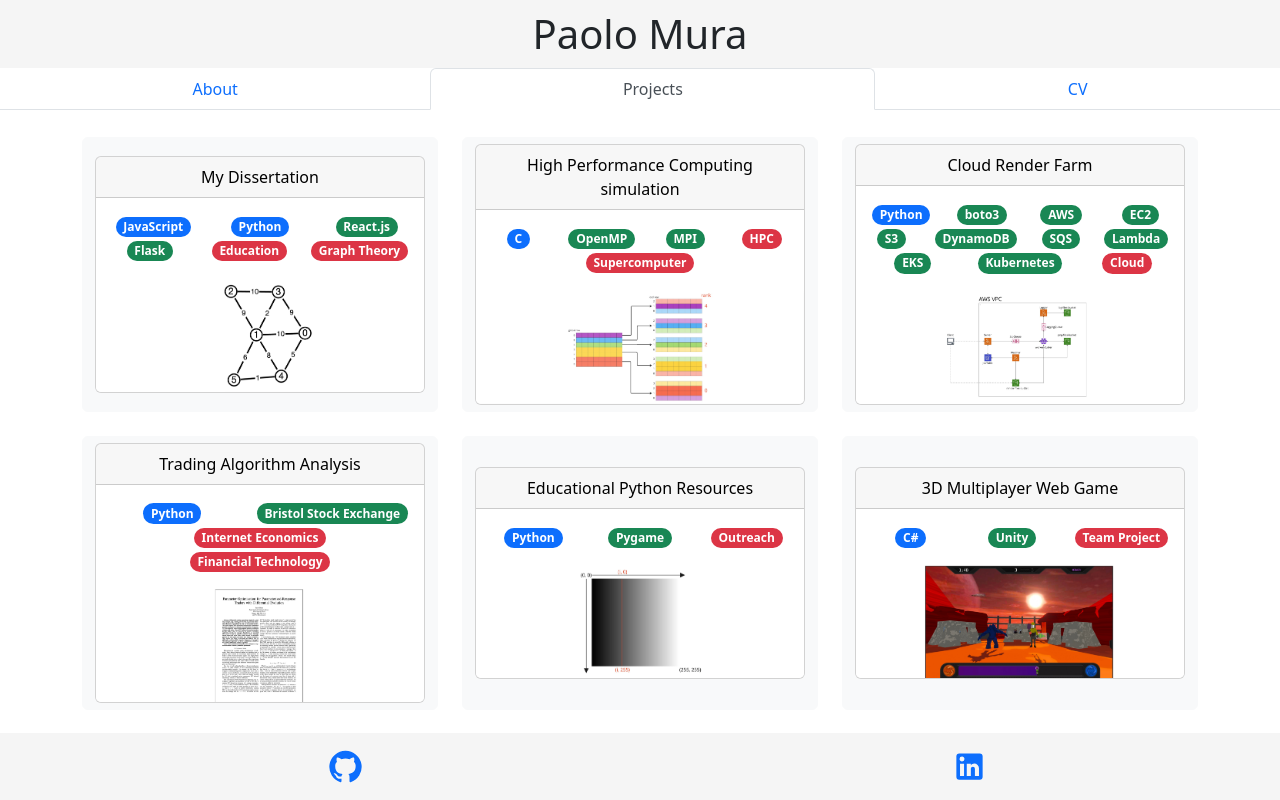
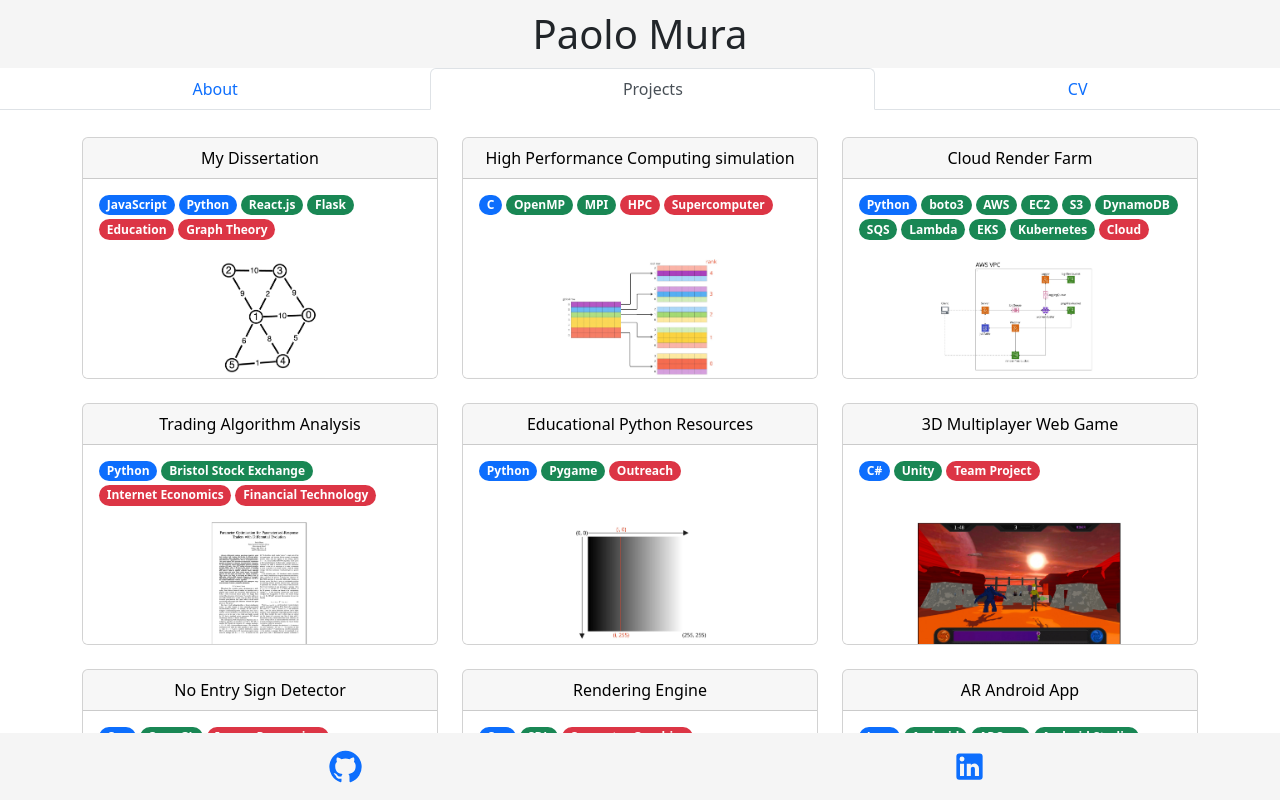
Before and after one commit to PaoloMura/PaoloMura.github.io, a React (Create React App) app: page /#/ in a window 1280 px wide. Both pictures are taken after a click on the tab "Projects". Shown: the top 800 px of the page. Built offline with nearby package versions, Linux system fonts and the light colour scheme.

Commit message:
feat: projects page styling

```diff
--- a/src/components/Projects.js
+++ b/src/components/Projects.js
@@ -1,74 +1,64 @@
 import { Badge, Col, Container, Row } from "react-bootstrap";
-import Button from 'react-bootstrap/Button'
-import projects from '../data/projects.json'
-import Card from 'react-bootstrap/Card'
-import { useState } from 'react'
-import ProjectPage from './ProjectPage'
+import Button from "react-bootstrap/Button";
+import projects from "../data/projects.json";
+import Card from "react-bootstrap/Card";
+import { useState } from "react";
+import ProjectPage from "./ProjectPage";
 
 function getTagType(tag) {
   switch (tag.type) {
-        case 'Language':
-            return 'primary';
-        case 'Technology':
-            return 'success';
-        case 'Topic':
-            return 'danger';
+    case "Language":
+      return "primary";
+    case "Technology":
+      return "success";
+    case "Topic":
+      return "danger";
     default:
-            return 'secondary';
+      return "secondary";
   }
 }
 
 function Project({ page, title, tags, image, onSelected }) {
   const handleClick = () => {
-        onSelected(page)
-    }
+    onSelected(page);
+  };
 
   return (
     <Col sm={12} md={6} lg={4} className="project">
-            <Button variant='light' onClick={handleClick} className="project-button">
-                <Card>
-                    <Card.Header>
-                        {title}
-                    </Card.Header>
+      <button onClick={handleClick} className="project-button">
+        <Card className="project-card">
+          <Card.Header>{title}</Card.Header>
           <Card.Body>
-                        <Row>
-                            {tags.map(
-                              (tag, idx) => (
-                                <Col key={idx}>
-                                    <Badge pill bg={getTagType(tag)}>
+            <div className="tag-wrapper">
+              {tags.map((tag, idx) => (
+                <Badge key={idx} pill bg={getTagType(tag)}>
                   {tag.tag}
                 </Badge>
-                                    {' '}
+              ))}
+            </div>
+          </Card.Body>
+          <Card.Img src={image} />
+        </Card>
+      </button>
     </Col>
-                              )
-                            )}
-                        </Row>
-                    </Card.Body>
-                    <Card.Img src={image}/>
-                </Card>
-            </Button>
-        </Col>
-    )
+  );
 }
 
 export default function Projects() {
-    const [selected, setSelected] = useState(null)
+  const [selected, setSelected] = useState(null);
 
-    if (selected !== null) return (
-      <div className='projects'>
-        <Button
-          variant='secondary'
-          size='lg'
-          onClick={() => setSelected(null)}
-        >
+  if (selected !== null)
+    return (
+      <div className="projects">
+        <Button variant="secondary" size="lg" onClick={() => setSelected(null)}>
           Back to all projects
         </Button>
-        <ProjectPage project={selected}/>
+        <ProjectPage project={selected} />
       </div>
-    )
+    );
 
   return (
-        <div className='projects'>
+    <div className="projects">
       <Container>
         <Row>
           {projects.projects.map((project, idx) => (
--- a/src/index.css
+++ b/src/index.css
@@ -116,15 +116,29 @@ code {
 
 .project-button {
   height: 100%;
+  border: none;
+  border-radius: 0.375rem;
+  background-color: rgba(0, 0, 0, 0);
+  padding: 0;
+}
+
+.project-button:hover {
+  box-shadow: 0px 0px 10px 5px #d0d0d0;
+}
+
+.project-card {
+  height: 100% !important;
 }
 
 .project {
   padding: 12px 0;
 }
 
-/*.project:hover {*/
-/*  background-color: var(--border-color);*/
-/*}*/
+.tag-wrapper {
+  display: flex;
+  flex-wrap: wrap;
+  gap: 4px;
+}
 
 @media only screen and (max-width: 1300px) {
   .project {
```
Lines whose indentation alone changed are shown as unchanged.
